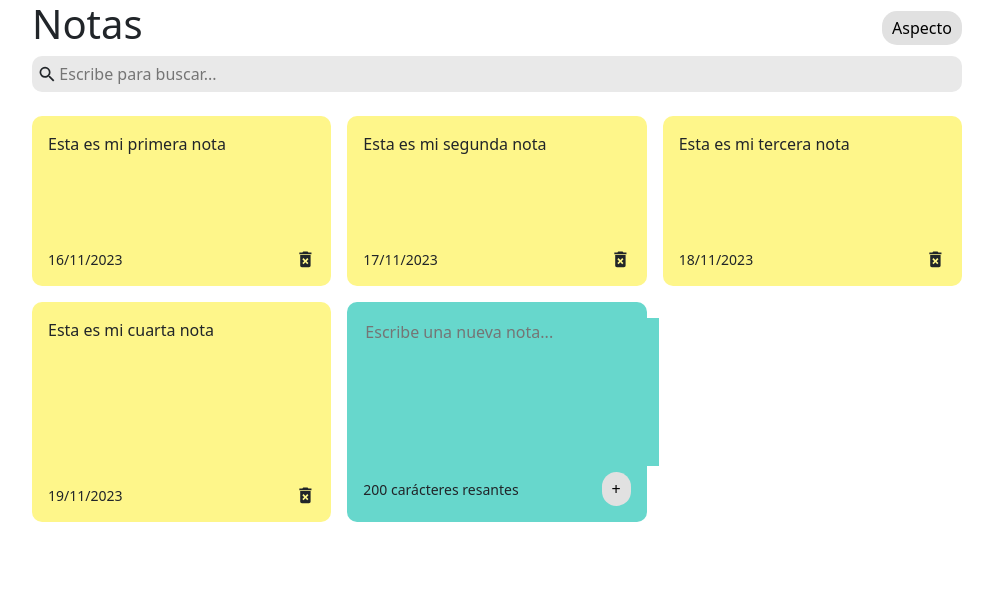
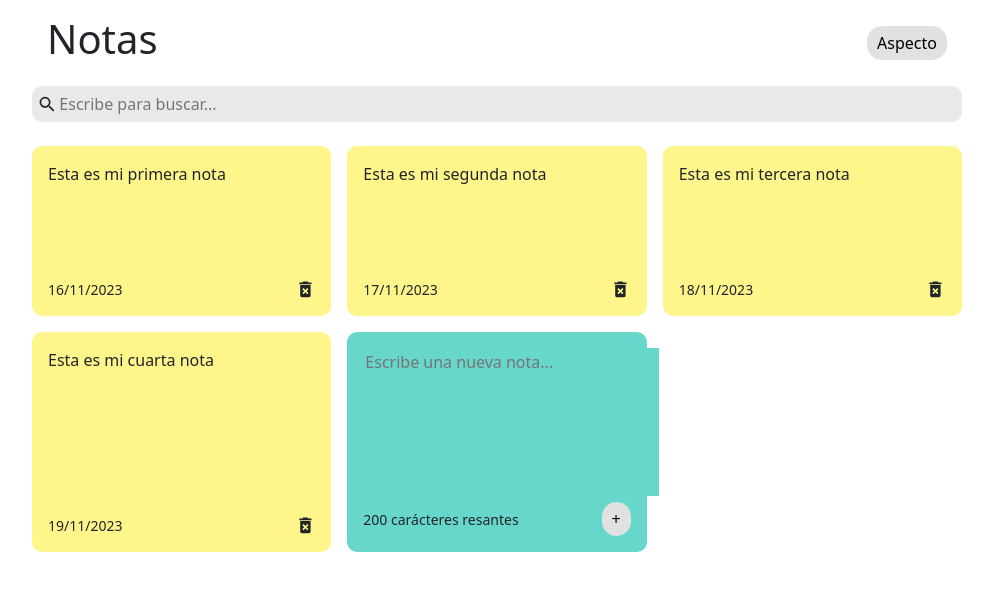
Before and after one commit to juancasanchez6/react-ejercicios, a React (Create React App) app: page / in a window 1280 px wide. Shown: the top 590 px of the page, without its empty margins (143-1136 px from the left). Built offline with nearby package versions, Linux system fonts and the light colour scheme.

Commit message:
Update-Notes_App

```diff
--- a/src/notes.css
+++ b/src/notes.css
@@ -16,6 +16,11 @@ code {
   display: flex;
   align-items: center;
   justify-content: space-between;
+  padding: 15px;
+}
+
+.dark-mode {
+  background-color: black;
 }
 
 .container {
```
